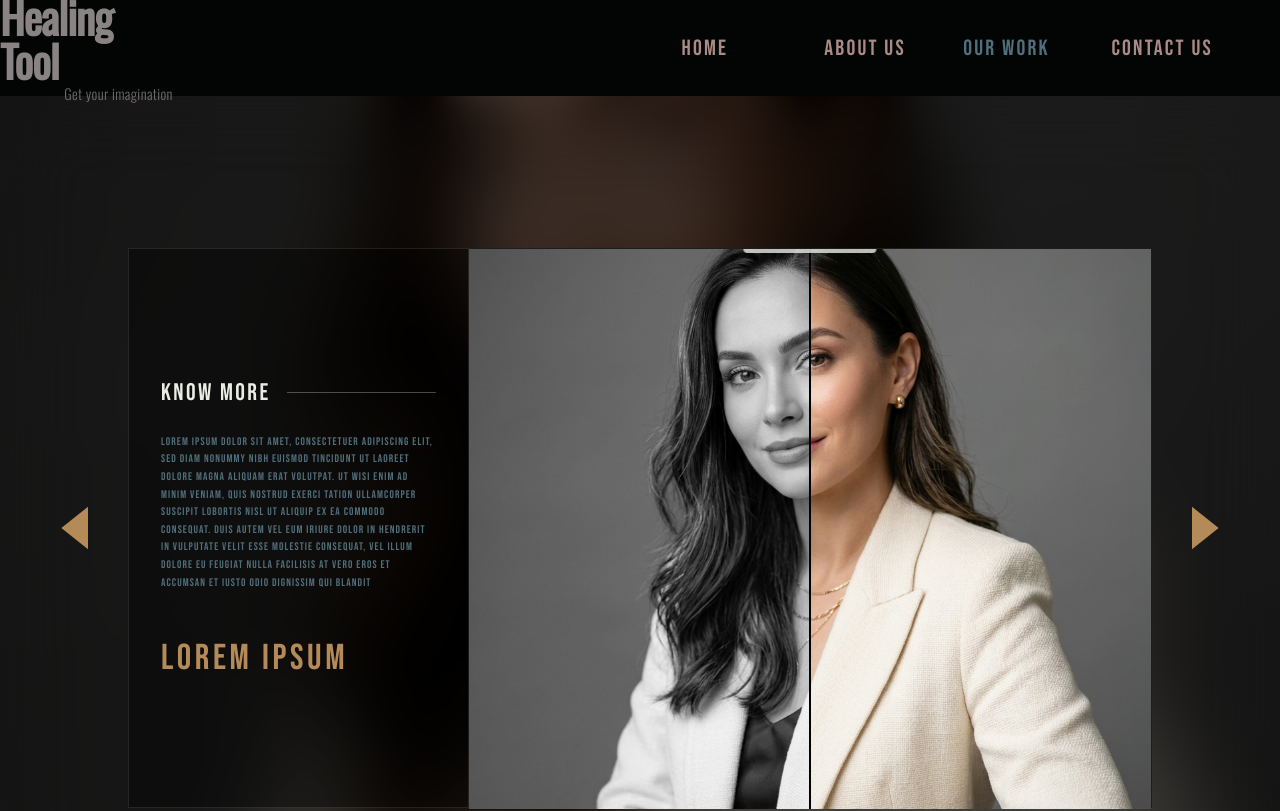
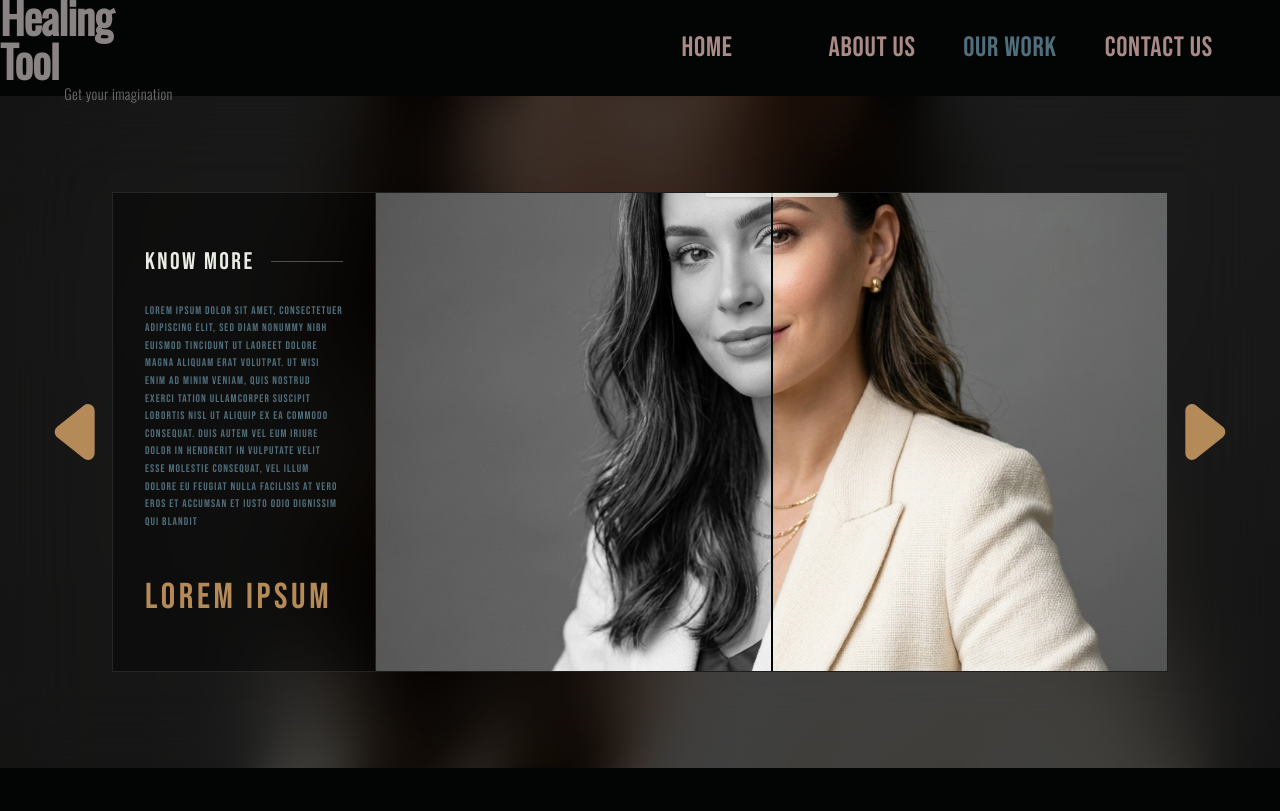
Before and after one commit to techieadi4703/venky-prototype1, a Next.js app: page /work in a window 1280 px wide. Shown: the top 811 px of the page. Built offline with nearby package versions, Linux system fonts and the light colour scheme.

Commit message:
style: update typography, refactor work carousel layout, and replace demo images

```diff
--- a/components/before-after-slider.tsx
+++ b/components/before-after-slider.tsx
@@ -64,7 +64,7 @@ export function BeforeAfterSlider({ beforeImage, afterImage, alt = "Before and a
   return (
     <div
       ref={containerRef}
-      className="relative w-full h-[60vh] md:h-[70vh] cursor-ew-resize select-none overflow-hidden"
+      className="relative w-full h-full cursor-ew-resize select-none overflow-hidden"
       onMouseDown={(e) => {
         setIsDragging(true);
         handleMove(e.clientX);
--- a/components/site-header.tsx
+++ b/components/site-header.tsx
@@ -54,7 +54,7 @@ export function SiteHeader() {
           <div className="absolute top-1/2 -translate-y-1/2 flex items-center gap-16 md:gap-24 pointer-events-auto" style={{ left: 'calc(52% + 16px)' }}>
             <Link
               href="/"
-              className={`font-bebas text-[18px] md:text-[22px] tracking-[0.1em] transition-colors duration-200 ease-out ${
+              className={`font-bebas text-[22px] md:text-[28px] tracking-wide transition-colors duration-200 ease-out ${
                 pathname === "/" ? "text-accent" : "text-rose hover:text-accent"
               }`}
             >
@@ -62,7 +62,7 @@ export function SiteHeader() {
             </Link>
             <Link
               href="/about"
-              className={`font-bebas text-[18px] md:text-[22px] tracking-[0.1em] transition-colors duration-200 ease-out ${
+              className={`font-bebas text-[22px] md:text-[28px] tracking-wide transition-colors duration-200 ease-out ${
                 pathname === "/about" ? "text-accent" : "text-rose hover:text-accent"
               }`}
             >
@@ -74,7 +74,7 @@ export function SiteHeader() {
           <div className="absolute top-1/2 -translate-y-1/2 flex items-center justify-between pointer-events-auto" style={{ left: 'calc(74% + 16px)', right: 'calc(4% + 16px)' }}>
             <Link
               href="/work"
-              className={`font-bebas text-[18px] md:text-[22px] tracking-[0.1em] transition-colors duration-200 ease-out ${
+              className={`font-bebas text-[22px] md:text-[28px] tracking-wide transition-colors duration-200 ease-out ${
                 pathname === "/work" ? "text-accent" : "text-rose hover:text-accent"
               }`}
             >
@@ -82,7 +82,7 @@ export function SiteHeader() {
             </Link>
             <Link
               href="/contact"
-              className={`font-bebas text-[18px] md:text-[22px] tracking-[0.1em] transition-colors duration-200 ease-out ${
+              className={`font-bebas text-[22px] md:text-[28px] tracking-wide transition-colors duration-200 ease-out ${
                 pathname === "/contact" ? "text-accent" : "text-rose hover:text-accent"
               }`}
             >
--- a/components/work-carousel.tsx
+++ b/components/work-carousel.tsx
@@ -13,15 +13,15 @@ const CASE_STUDIES = [
   },
   {
     id: 2,
-    before: "/images/portrait-man.png",
-    after: "/images/portrait-man.png",
+    before: "/images/scooter_vehicle.png",
+    after: "/images/scooter_vehicle.png",
     title: "LOREM IPSUM 2",
     desc: "Another example of our high quality retouching work. Bringing out the details and color accuracy to meet the highest industry standards.",
   },
   {
     id: 3,
-    before: "/images/portrait-woman.png",
-    after: "/images/portrait-woman.png",
+    before: "/images/watches_product.png",
+    after: "/images/watches_product.png",
     title: "LOREM IPSUM 3",
     desc: "Flawless skin retouching and dramatic lighting enhancement to create the perfect studio portrait look for commercial applications.",
   }
@@ -41,7 +41,7 @@ export function WorkCarousel() {
   const activeStudy = CASE_STUDIES[activeIndex];
 
   return (
-    <section className="relative w-full h-screen overflow-hidden flex items-center justify-center">
+    <section className="relative w-full overflow-hidden flex items-center justify-center py-20 md:py-24">
 
       {/* SVG Filter for Distorted Ripple Glass Effect */}
       <svg className="hidden">
@@ -69,7 +69,7 @@ export function WorkCarousel() {
       <div className="absolute inset-0 backdrop-blur-[40px] z-0" />
 
       {/* Main Content Area */}
-      <div className="relative z-10 w-full max-w-[1440px] mx-auto px-4 md:px-12 flex items-center justify-between mt-16">
+      <div className="relative z-10 w-full max-w-[1440px] mx-auto px-4 md:px-12 flex items-center justify-between">
 
         {/* Left Arrow */}
         <button
@@ -77,16 +77,16 @@ export function WorkCarousel() {
           className="w-12 h-24 md:w-16 md:h-32 shrink-0 flex items-center justify-center text-[#B58A59] hover:scale-110 transition-transform focus-visible:outline-accent z-20"
           aria-label="Previous Project"
         >
-          <svg viewBox="0 0 24 24" fill="currentColor" className="w-full h-full">
+          <svg viewBox="0 0 24 24" fill="currentColor" stroke="currentColor" strokeWidth="5" strokeLinejoin="round" className="w-full h-full">
             <path d="M15 4l-10 8 10 8v-16z" />
           </svg>
         </button>
 
         {/* Carousel Content */}
-        <div className="flex-1 max-w-5xl mx-auto flex items-stretch h-[60vh] md:h-[70vh]">
+        <div className="flex-1 max-w-7xl w-full mx-auto flex items-stretch aspect-[4/3] md:aspect-[2.2/1] max-h-[70vh]">
 
           {/* Left Detail Panel */}
-          <div className="w-1/3 bg-black/40 border border-white/10 p-8 flex flex-col justify-center relative">
+          <div className="w-1/4 bg-black/40 border border-white/10 p-8 flex flex-col justify-center relative">
             <div className="flex items-center gap-4 mb-6">
               <h4 className="font-bebas text-bone text-2xl tracking-widest">KNOW MORE</h4>
               <div className="flex-1 h-px bg-bone/30"></div>
@@ -102,11 +102,13 @@ export function WorkCarousel() {
           </div>
 
           {/* Right Slider Panel */}
-          <div className="w-2/3 border border-white/10 border-l-0 bg-ink relative">
-            <BeforeAfterSlider
-              beforeImage={activeStudy.before}
-              afterImage={activeStudy.after}
-            />
+          <div className="w-3/4 border border-white/10 border-l-0 bg-ink relative">
+            <div className="absolute inset-0">
+              <BeforeAfterSlider
+                beforeImage={activeStudy.before}
+                afterImage={activeStudy.after}
+              />
+            </div>
           </div>
 
         </div>
@@ -117,7 +119,7 @@ export function WorkCarousel() {
           className="w-12 h-24 md:w-16 md:h-32 shrink-0 flex items-center justify-center text-[#B58A59] hover:scale-110 transition-transform focus-visible:outline-accent z-20"
           aria-label="Next Project"
         >
-          <svg viewBox="0 0 24 24" fill="currentColor" className="w-full h-full">
+          <svg viewBox="0 0 24 24" fill="currentColor" stroke="currentColor" strokeWidth="5" strokeLinejoin="round" className="w-full h-full">
             <path d="M9 4v16l10-8-10-8z" />
           </svg>
         </button>
```
